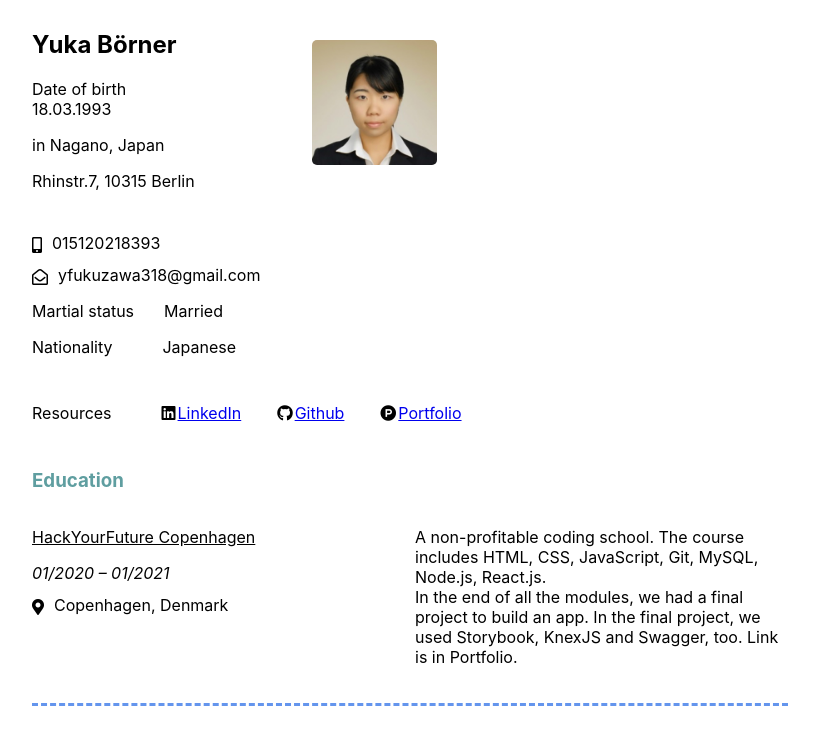
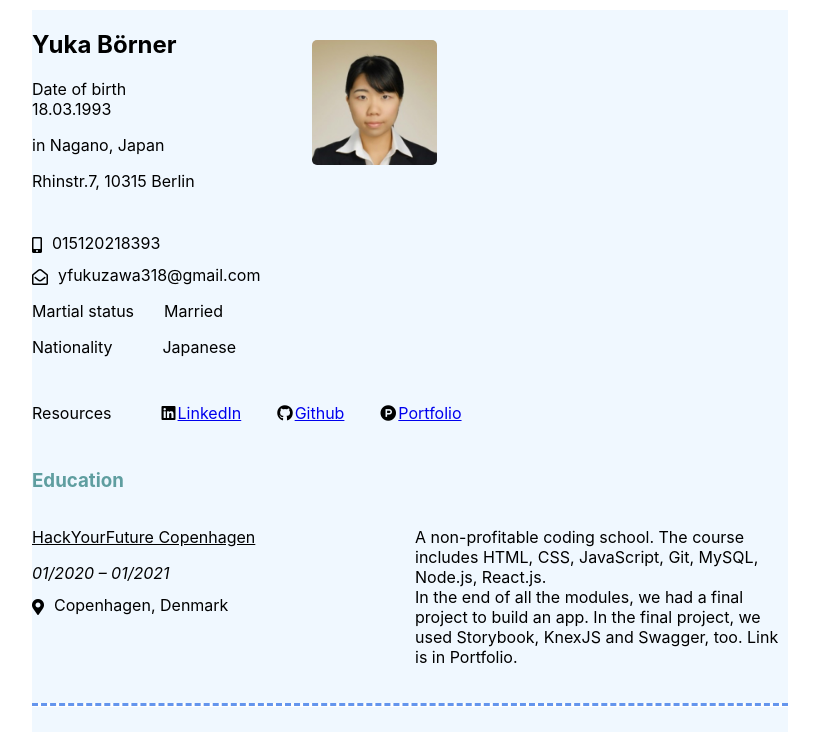
Before and after one commit to yukafjaponesa/yukas-cv, a React (Create React App) app: page / in a window 1280 px wide. Shown: the top 732 px of the page, without its empty margins (230-1049 px from the left). Built offline with nearby package versions, Linux system fonts and the light colour scheme.

Commit message:
add background color

```diff
--- a/src/sections/styles.css
+++ b/src/sections/styles.css
@@ -5,6 +5,7 @@ body {
 .main-container {
   margin-left: auto;
   margin-right: auto;
+  background-color: #F0F8FF;
   width: 60%;
 }
 
```
